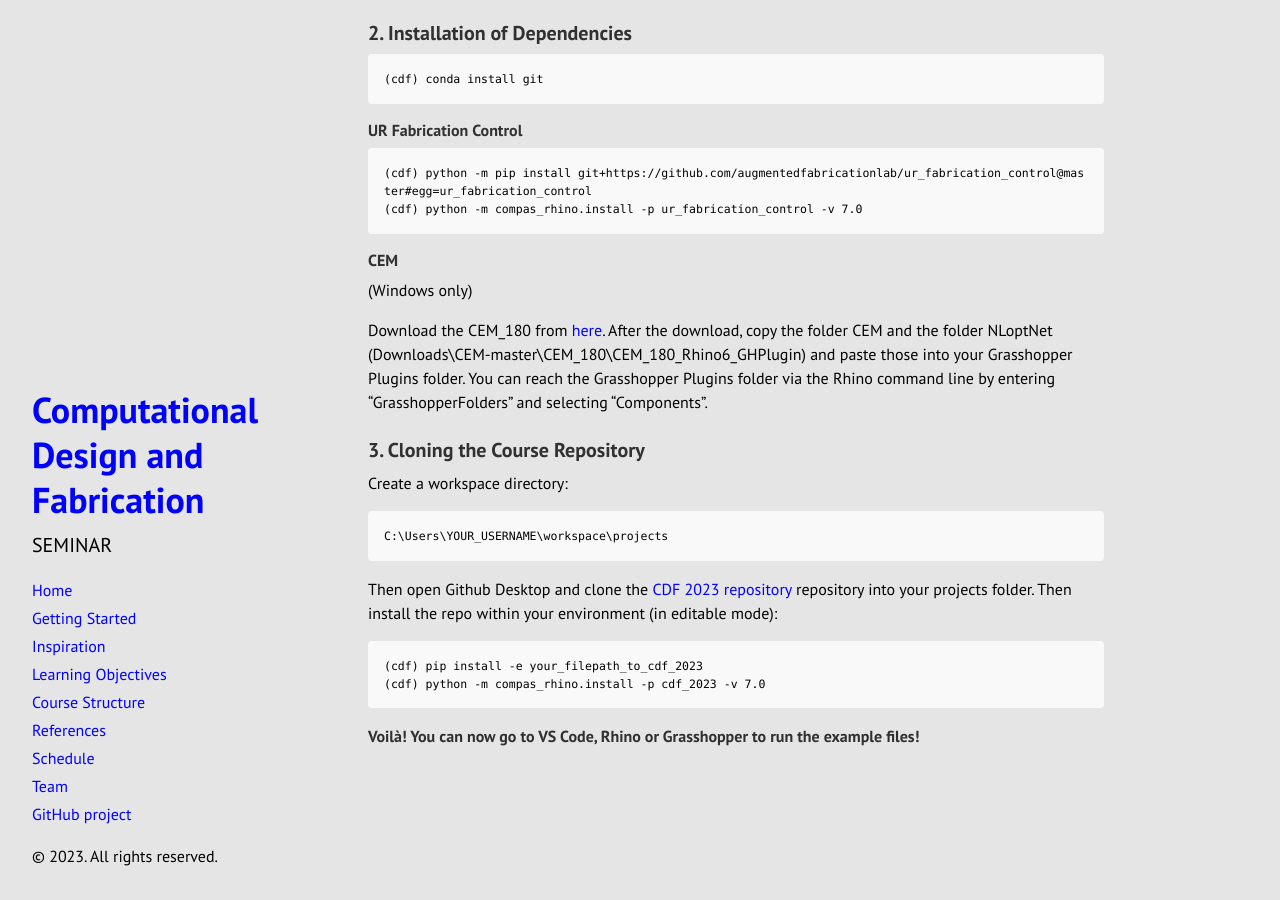
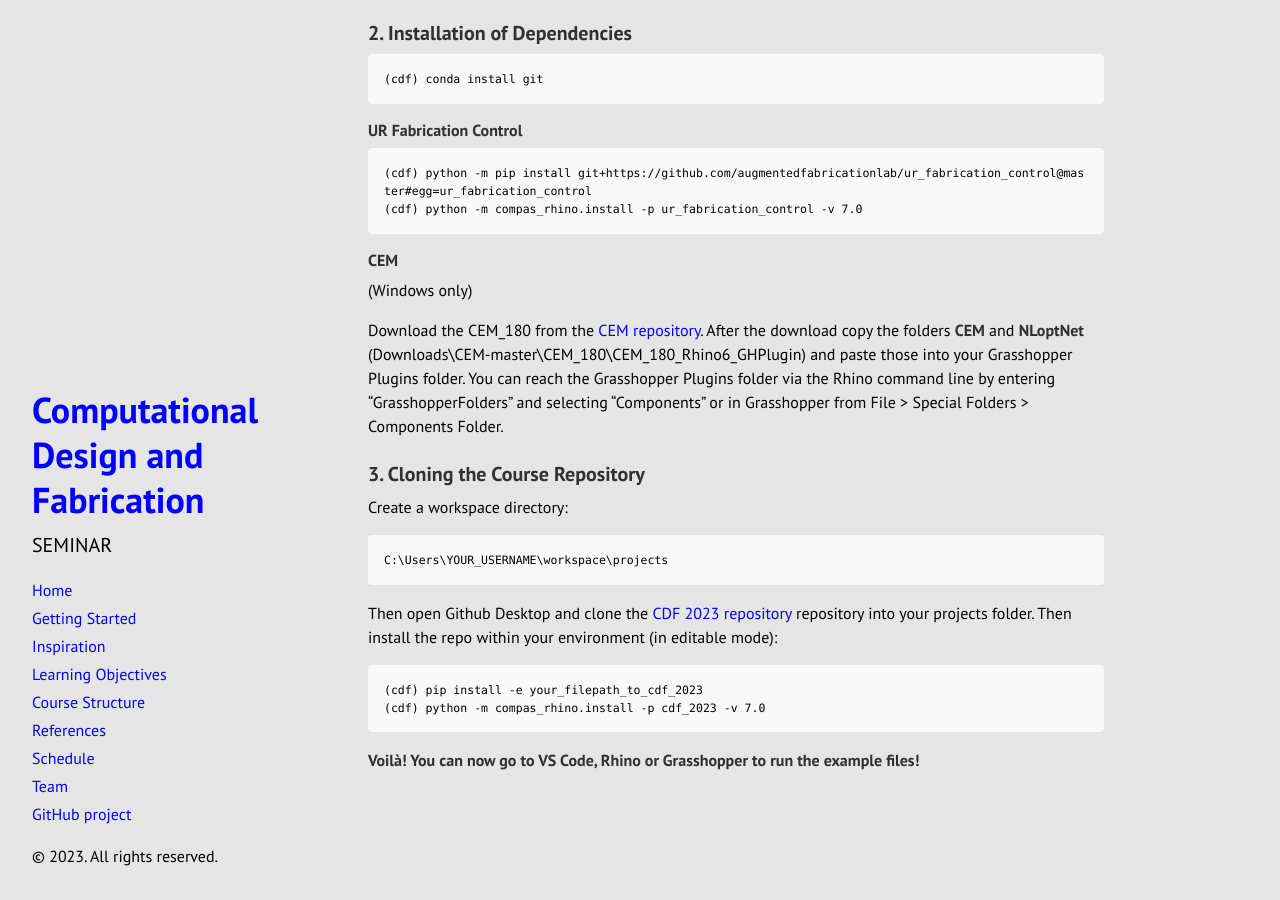
Before and after one commit to jckenny59/cdf_2023, a Jekyll site: the page built from docs/getting_started.md, in a window 1280 px wide and 900 px high, scrolled down 973 px. Built offline with Jekyll 4.4.1, drawn with Linux system fonts in a browser that asks for light colours; Markdown is read by kramdown in place of the engine named in the settings; before the commit the page ends 1849 px from its top, so only the background shows below that.

Commit message:
Update getting_started.md

```diff
--- a/docs/getting_started.md
+++ b/docs/getting_started.md
@@ -54,8 +54,8 @@ Execute the commands below in Anaconda Prompt:
 #### CEM
 (Windows only)
 
-Download the CEM_180 from [here](https://github.com/computational-structural-design/CEM).
-After the download, copy the folder CEM and the folder NLoptNet (Downloads\CEM-master\CEM_180\CEM_180_Rhino6_GHPlugin) and paste those into your Grasshopper Plugins folder. You can reach the Grasshopper Plugins folder via the Rhino command line by entering "GrasshopperFolders" and selecting "Components".
+Download the CEM_180 from the [CEM repository](https://github.com/computational-structural-design/CEM). After the download copy the folders **CEM** and **NLoptNet** (Downloads\CEM-master\CEM_180\CEM_180_Rhino6_GHPlugin) and paste those into your Grasshopper Plugins folder.
+You can reach the Grasshopper Plugins folder via the Rhino command line by entering "GrasshopperFolders" and selecting "Components" or in Grasshopper from File > Special Folders > Components Folder.
 
 
 ### 3. Cloning the Course Repository
```
